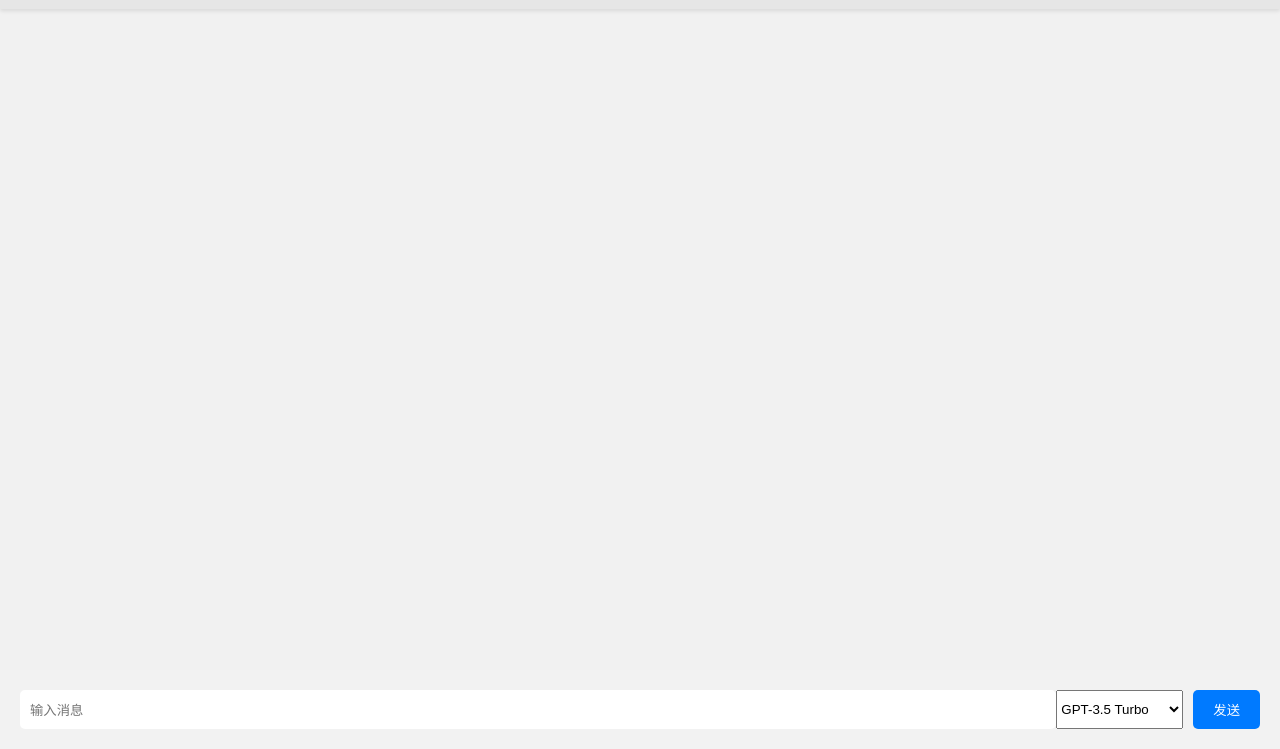
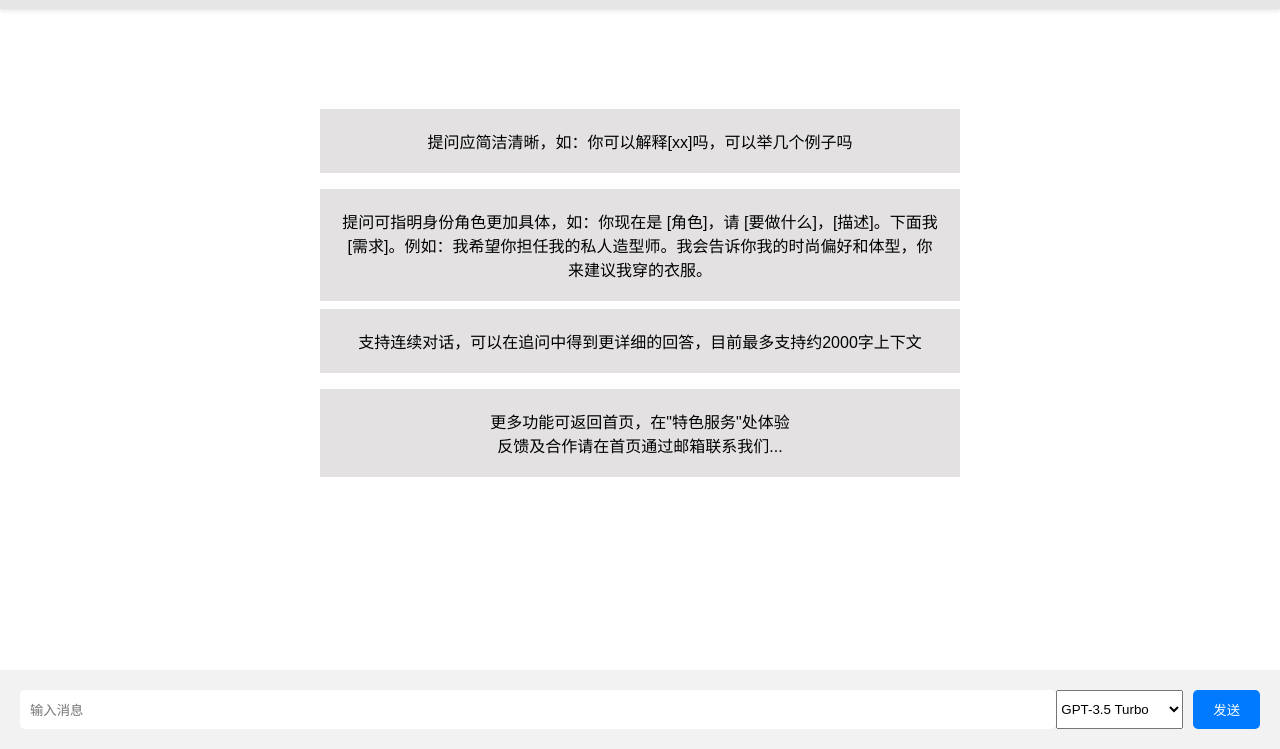
Before and after one commit to Xianwei-Zhou/gpt-api-website, a plain HTML site: page templates/chat.html in a window 1280 px wide. Shown: the part 51-800 px from the top of the page. Drawn offline with nearby package versions, Linux system fonts and the light colour scheme.

Commit message:
3/22/2023 增加了背景文本框tips的显示

```diff
--- a/static/scripts.js
+++ b/static/scripts.js
@@ -12,10 +12,13 @@ window.addEventListener("load", () => {
         const messageInput = event.target.message;
         event.preventDefault();
         if (messageInput.value.trim()) {
+
             showToast();
         }
 
         if (messageInput.value.trim()) {
+            hideHintTextBoxes();
+
             addMessage("user", "我", messageInput.value);
             const gptReply = await getAnswerFromServer(messageInput.value, modelSelector.value);
             addMessage("server", "ChatGPT", gptReply);
@@ -43,7 +46,6 @@ window.addEventListener("load", () => {
         });
 
         // 将消息内容包裹在一个具有 .message-content 类的 span 元素中
-        // messageElement.innerHTML = `<strong>${sender}:</strong> ${content}`;
         messageElement.innerHTML = `<strong>${sender}:</strong> <span class="message-content">${content}</span>`;
 
         messages.appendChild(messageElement);
@@ -84,8 +86,6 @@ window.addEventListener("load", () => {
 
         const messages = [];
         const messageElements = document.querySelectorAll('.messages > div');
-        // console.log("Message elements: ", messageElements);
-
         let tokenCount = 0;
 
         for (let i = messageElements.length - 1; i >= 0; i--) {
@@ -154,4 +154,12 @@ window.addEventListener("load", () => {
         }, 2000);
     }
 
+    function hideHintTextBoxes() {
+        const hintTextBoxes = document.querySelectorAll(".text-box-hint");
+        for (const textBox of hintTextBoxes) {
+            textBox.style.display = "none";
+        }
+    }
+
+
 });
--- a/static/styles.css
+++ b/static/styles.css
@@ -7,7 +7,7 @@
 
 body {
 
-    background-color: #f1f1f1;   /*'static/background.png'*/
+    background-color: rgba(255, 255, 255, 0.5); /*'static/background.png'*/
 
 }
 
@@ -73,11 +73,13 @@ nav {
     font-size: 48px;
     margin-bottom: 20px;
 }
+
 .main-subtitle {
     margin-top: 40px;
     color: #ffffff;
     font-size: 52px;
 }
+
 .hero-text p {
     font-size: 24px;
     margin-bottom: 40px;
@@ -90,6 +92,7 @@ nav {
     padding: 10px 20px;
     border-radius: 5px;
 }
+
 /* 新增特色产品样式 */
 .featured-products {
     padding: 60px 20px;
@@ -140,6 +143,7 @@ body {
     flex-direction: column;
     height: 100vh;
 }
+
 .chat-header {
     background-color: #007aff;
     color: #ffffff;
@@ -231,3 +235,54 @@ body {
     display: none;
     z-index: 100;
 }
+
+body {
+    background-color: rgba(255, 255, 255, 0.5);
+}
+
+.text-box {
+    position: absolute;
+    width: 30%; /* 减小宽度以增加间距 */
+    height: 60%;
+    background-color: rgb(223, 226, 224); /* 设置框的颜色 */
+    border-radius: 5px;
+    display: flex;
+    align-items: center;
+    justify-content: center;
+    text-align: center;
+    font-size: 1.5em;
+    font-family: 'Microsoft Yahei', serif; /* 将 Arial 字体作为示例 */
+    color: #5a5959; /* 设置文字颜色为白色 */
+}
+.text-box-1,
+.text-box-2,
+.text-box-3,
+.text-box-4 {
+  position: absolute;
+  text-align: center;
+  font-family: 'Microsoft YaHei UI Light', sans-serif;
+  color: black;
+  background-color: #e3e1e1;
+  padding: 20px;
+  width: 50%;
+}
+
+.text-box-1 {
+  top: 20%;
+  left: 25%;
+}
+
+.text-box-2 {
+  top: 30%;
+  left: 25%;
+}
+
+.text-box-3 {
+  top: 45%;
+  left: 25%;
+}
+
+.text-box-4 {
+  top: 55%;
+  left: 25%;
+}
--- a/templates/chat.html
+++ b/templates/chat.html
@@ -21,6 +21,12 @@
     <link rel="stylesheet" href="../static/styles.css">
 </head>
 <body>
+<div class="text-box-1 text-box-hint">提问应简洁清晰，如：你可以解释[xx]吗，可以举几个例子吗</div>
+<div class="text-box-2 text-box-hint">提问可指明身份角色更加具体，如：你现在是 [角色]，请 [要做什么]，[描述]。下面我[需求]。例如：我希望你担任我的私人造型师。我会告诉你我的时尚偏好和体型，你来建议我穿的衣服。</div>
+<div class="text-box-3 text-box-hint">支持连续对话，可以在追问中得到更详细的回答，目前最多支持约2000字上下文</div>
+<div class="text-box-4 text-box-hint">更多功能可返回首页，在"特色服务"处体验<br>反馈及合作请在首页通过邮箱联系我们...</div>
+
+
 <header class="main-header">
     <nav>
         <a href="../templates/index.html" class="logo">返回首页</a>
```
